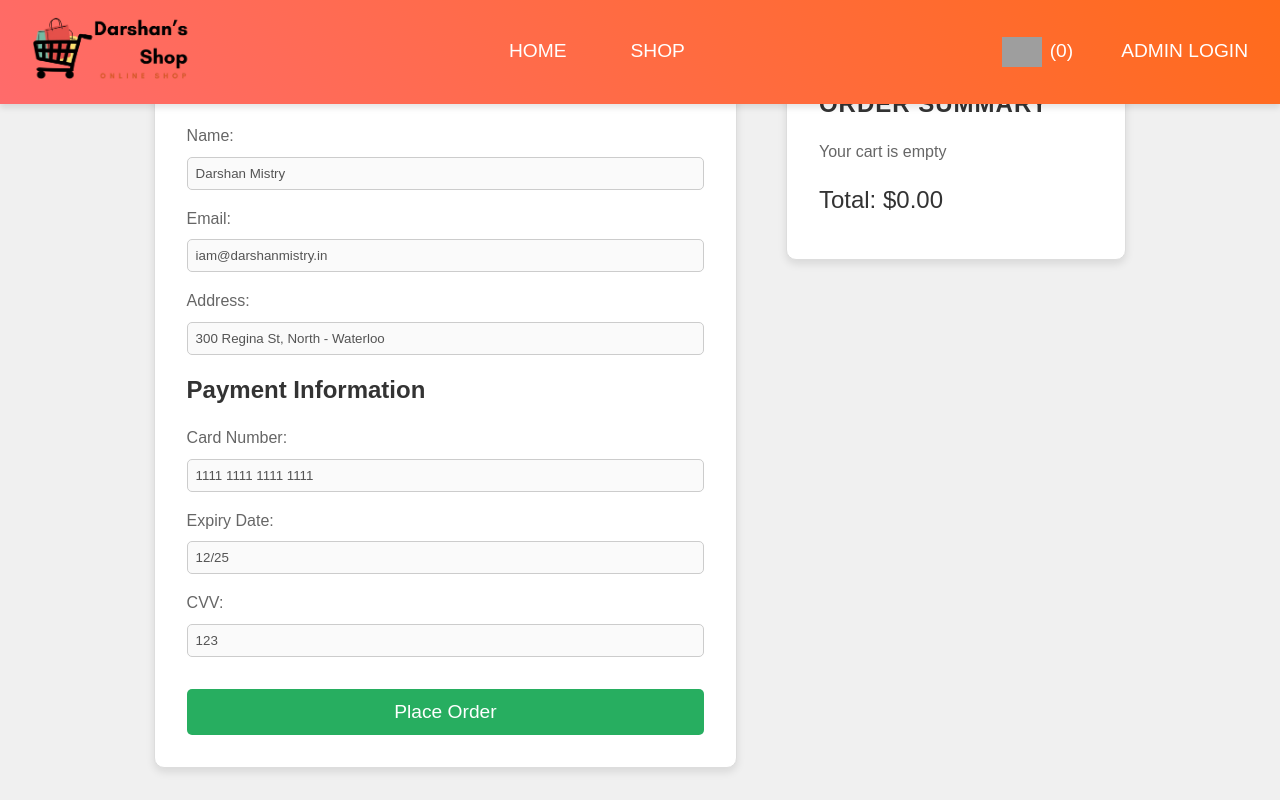
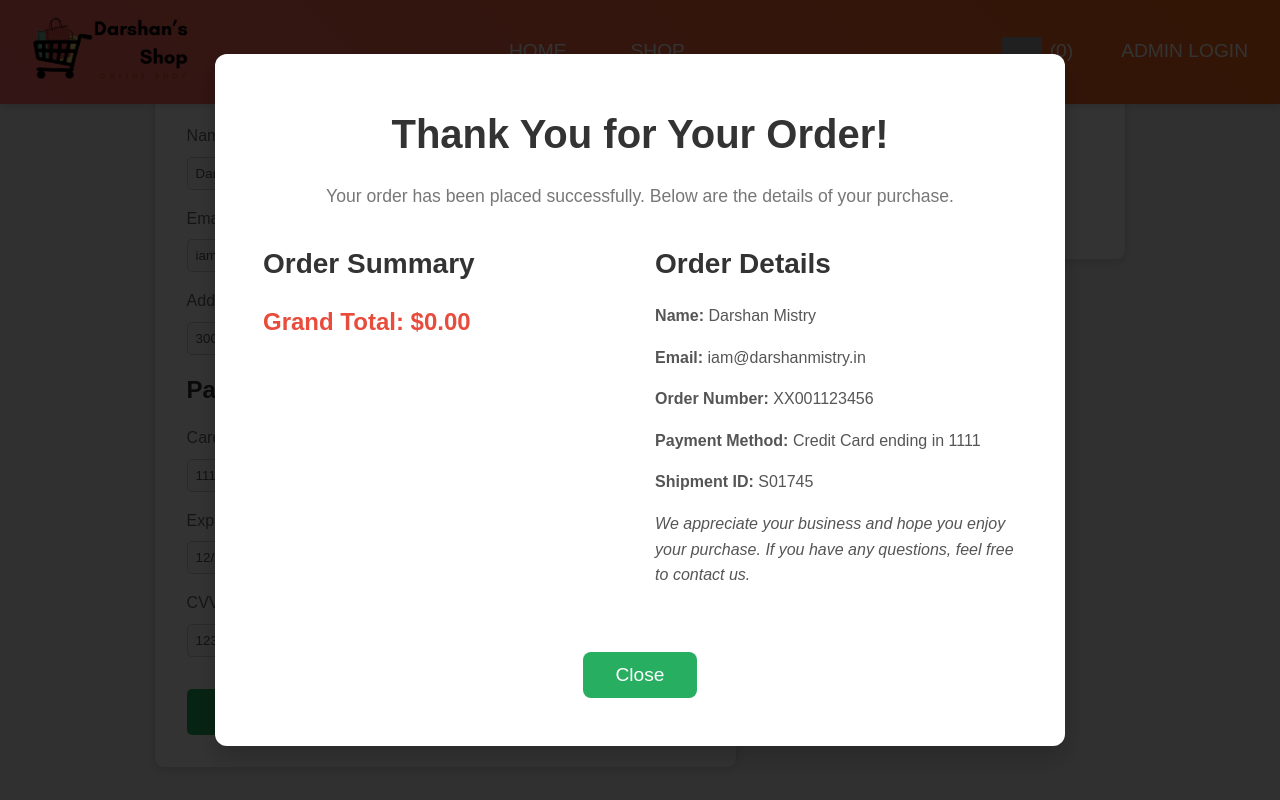
Before and after one commit to mistrydarshan222/E-Commerce, a React (Create React App) app in the folder ecomfrontend/: page /checkout in a window 1280 px wide. Both pictures are taken after a click on the button "Place Order". Shown: the part 196-996 px from the top of the page. Built offline with nearby package versions, Linux system fonts and the light colour scheme; grey boxes are pictures that could not be loaded.

Commit message:
working on checkout design

```diff
--- a/ecomfrontend/src/components/Checkout.css
+++ b/ecomfrontend/src/components/Checkout.css
@@ -122,3 +122,131 @@ body {
   color: #333;
   margin-top: 1rem;
 }
+
+.thank-you-popup {
+  position: fixed;
+  top: 0;
+  left: 0;
+  width: 100%;
+  height: 100%;
+  background: rgba(0, 0, 0, 0.8);
+  display: flex;
+  justify-content: center;
+  align-items: center;
+  z-index: 1000;
+  padding: 20px;
+  box-sizing: border-box;
+}
+
+.popup-content {
+  background: #fff;
+  padding: 3rem;
+  border-radius: 12px;
+  box-shadow: 0 12px 24px rgba(0, 0, 0, 0.2);
+  text-align: center;
+  max-width: 850px;
+  width: 100%;
+  animation: fadeIn 0.3s ease-out;
+}
+
+.popup-content h2 {
+  font-size: 2.5rem;
+  color: #333;
+  margin-bottom: 1rem;
+  font-weight: bold;
+}
+
+.order-confirmation-message {
+  font-size: 1.1rem;
+  color: #777;
+  margin-bottom: 2rem;
+}
+
+.popup-details {
+  display: flex;
+  justify-content: space-between;
+  margin-top: 2rem;
+}
+
+.order-summary, .order-details {
+  width: 48%;
+  text-align: left;
+}
+
+.order-summary h3, .order-details h3 {
+  font-size: 1.75rem;
+  margin-bottom: 1rem;
+  color: #333;
+}
+
+.order-summary ul {
+  list-style-type: none;
+  padding: 0;
+  margin: 0;
+}
+
+.order-summary ul li {
+  display: flex;
+  align-items: center;
+  justify-content: space-between;
+  margin-bottom: 1rem;
+  border-bottom: 1px solid #eee;
+  padding-bottom: 1rem;
+}
+
+.order-summary ul li img {
+  width: 50px;
+  height: 50px;
+  object-fit: cover;
+  border-radius: 8px;
+  margin-right: 1rem;
+}
+
+.grand-total {
+  font-size: 1.5rem;
+  margin-top: 1rem;
+  color: #e74c3c;
+  font-weight: bold;
+}
+
+.order-details p {
+  font-size: 1rem;
+  color: #555;
+  line-height: 1.6;
+  margin-bottom: 1rem;
+}
+
+.thank-you-message {
+  font-size: 1rem;
+  color: #888;
+  margin-top: 1rem;
+  font-style: italic;
+}
+
+.close-popup-button {
+  margin-top: 3rem;
+  padding: 0.75rem 2rem;
+  background: #27ae60;
+  color: #fff;
+  border: none;
+  border-radius: 8px;
+  font-size: 1.2rem;
+  cursor: pointer;
+  transition: background 0.3s ease, transform 0.2s ease;
+}
+
+.close-popup-button:hover {
+  background: #219150;
+  transform: translateY(-2px);
+}
+
+@keyframes fadeIn {
+  from {
+    opacity: 0;
+    transform: scale(0.95);
+  }
+  to {
+    opacity: 1;
+    transform: scale(1);
+  }
+}
--- a/ecomfrontend/src/components/Checkout.js
+++ b/ecomfrontend/src/components/Checkout.js
@@ -4,19 +4,20 @@ import './Checkout.css';
 
 const Checkout = () => {
   const { cart } = useContext(CartContext);
-  const [userInfo, setUserInfo] = useState({
+  const [userInfo] = useState({
     name: 'Darshan Mistry',
     email: 'iam@darshanmistry.in',
     address: '300 Regina St, North - Waterloo',
   });
-  const [paymentInfo, setPaymentInfo] = useState({
+  const [paymentInfo] = useState({
     cardNumber: '1111 1111 1111 1111',
     expiryDate: '12/25',
     cvv: '123',
   });
+  const [showPopup, setShowPopup] = useState(false);
 
   const handleCheckout = () => {
-    alert('Checkout process initiated. (No payment processing in this example)');
+    setShowPopup(true);
     console.log('User Info:', userInfo);
     console.log('Payment Info:', paymentInfo);
     console.log('Order Summary:', cart);
@@ -69,7 +70,11 @@ const Checkout = () => {
             <ul>
               {cart.map((item) => (
                 <li key={item._id}>
-                  <img className="product-image" src={`${process.env.REACT_APP_BACKEND_URL}${item.imageUrl}`} alt={item.name} />
+                  <img
+                    className="product-image"
+                    src={`${process.env.REACT_APP_BACKEND_URL}${item.imageUrl}`}
+                    alt={item.name}
+                  />
                   <div>
                     <h3>{item.name}</h3>
                     <p>${item.price}</p>
@@ -82,6 +87,50 @@ const Checkout = () => {
           <p className="total-price">Total: ${calculateTotal()}</p>
         </div>
       </div>
+
+      {showPopup && (
+        <div className="thank-you-popup">
+          <div className="popup-content">
+            <h2>Thank You for Your Order!</h2>
+            <p className="order-confirmation-message">
+              Your order has been placed successfully. Below are the details of your purchase.
+            </p>
+            <div className="popup-details">
+              <div className="order-summary">
+                <h3>Order Summary</h3>
+                <ul>
+                  {cart.map((item) => (
+                    <li key={item._id}>
+                      <img
+                        className="product-image"
+                        src={`${process.env.REACT_APP_BACKEND_URL}${item.imageUrl}`}
+                        alt={item.name}
+                      />
+                      <span>{item.name}</span>
+                      <span>${item.price}</span>
+                    </li>
+                  ))}
+                </ul>
+                <p className="grand-total">
+                  Grand Total: <span>${calculateTotal()}</span>
+                </p>
+              </div>
+              <div className="order-details">
+                <h3>Order Details</h3>
+                <p><strong>Name:</strong> {userInfo.name}</p>
+                <p><strong>Email:</strong> {userInfo.email}</p>
+                <p><strong>Order Number:</strong> XX001123456</p>
+                <p><strong>Payment Method:</strong> Credit Card ending in {paymentInfo.cardNumber.slice(-4)}</p>
+                <p><strong>Shipment ID:</strong> S01745</p>
+                <p className="thank-you-message">
+                  We appreciate your business and hope you enjoy your purchase. If you have any questions, feel free to contact us.
+                </p>
+              </div>
+            </div>
+            <button onClick={() => setShowPopup(false)} className="close-popup-button">Close</button>
+          </div>
+        </div>
+      )}
     </div>
   );
 };
```
Also changed, not shown: 1 other file (tests, documents, lock files or other folders).
